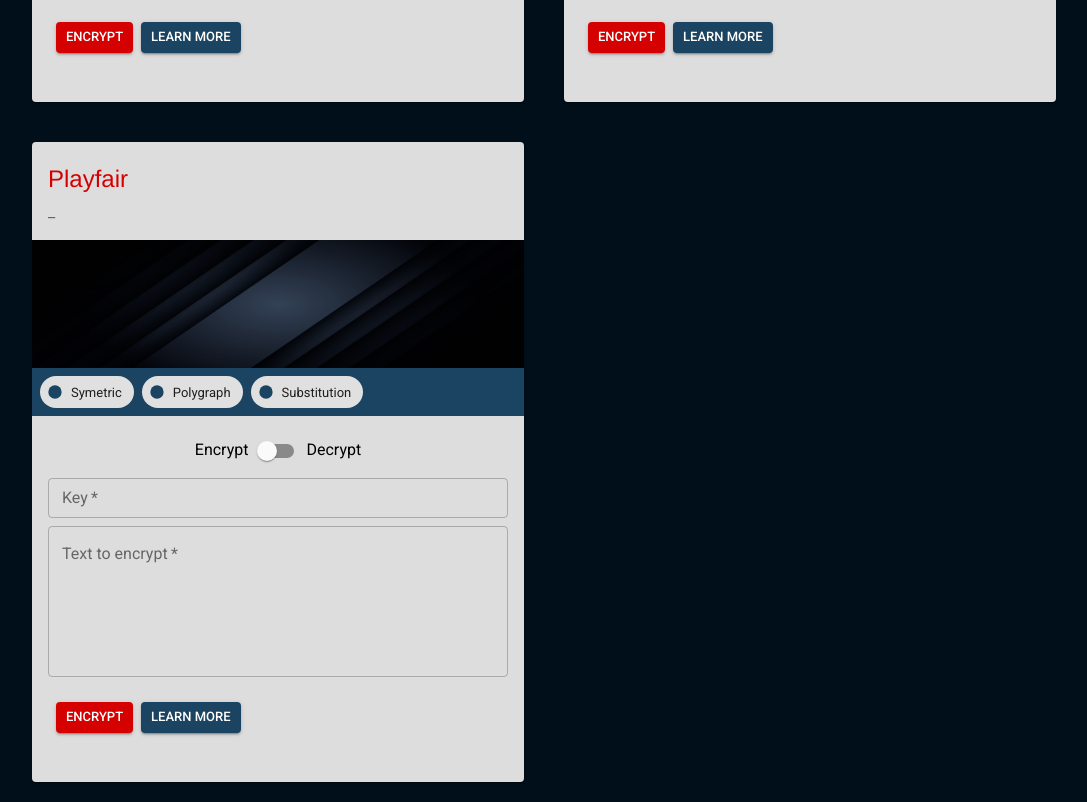
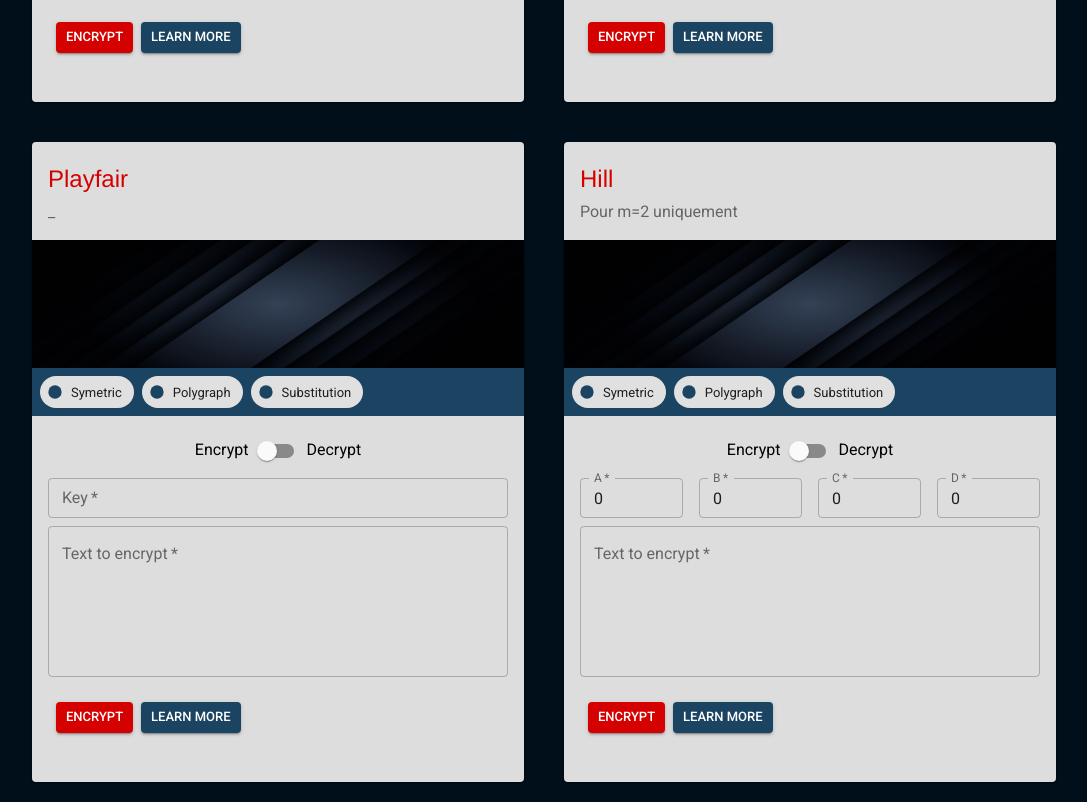
Before and after one commit to EmmanuelNativel/CryptoBank, a React (Create React App) app: page / in a window 1280 px wide. Shown: the part 2120-2922 px from the top of the page, without its empty margins (96-1183 px from the left). Built offline with nearby package versions, Linux system fonts and the light colour scheme; a web font is replaced by a local one.

Commit message:
Adding Hill Algorithm

```diff
--- a/src/components/CardItem/AlgoManager.js
+++ b/src/components/CardItem/AlgoManager.js
@@ -4,6 +4,7 @@ import AtbashForm from "./CardForms/AtbashForm";
 import VigenereForm from "./CardForms/VigenereForm";
 import HomophoneForm from "./CardForms/HomophoneForm";
 import PlayfairForm from "./CardForms/PlayfairForm";
+import HillForm from "./CardForms/HillForm";
 
 export default function AlgoManager({
   data,
@@ -82,9 +83,20 @@ export default function AlgoManager({
             onResult={onResult}
           />
         );
+      case 5:
+        return (
+          <HillForm
+            data={data}
+            keyValue={keyValue}
+            text={text}
+            isDecrypting={isDecrypting}
+            onKeyChange={onKeyChange}
+            onTextChange={onTextChange}
+            onIsDecryptingChange={onIsDecryptingChange}
+            onResult={onResult}
+          />
+        );
       /*
-            case 5:
-              return "Hill.js";
             case 6:
               return "TranspoRect.js";
             case 7:
--- /dev/null
+++ b/src/components/CardItem/CardForms/HillForm.js
@@ -0,0 +1,163 @@
+import React, { useState } from "react";
+import { makeStyles } from "@material-ui/core/styles";
+import {
+  TextField,
+  Switch,
+  FormLabel,
+  Grid,
+  CardActions,
+  Button
+} from "@material-ui/core";
+
+import {
+  encrypt,
+  decrypt,
+  getDeterminant,
+  isMAtrixValid
+} from "./../../../scripts/Hill";
+
+const useStyles = makeStyles(theme => ({
+  root: {
+    overflow: "hidden"
+  },
+  centered: {
+    textAlign: "center"
+  },
+  blueButton: {
+    backgroundColor: theme.palette.primary.light,
+    color: "white",
+    "&:hover": {
+      backgroundColor: theme.palette.primary.contrastText
+    }
+  }
+}));
+
+export default function HillForm({
+  data,
+  text,
+  isDecrypting,
+  onTextChange,
+  onIsDecryptingChange,
+  onResult
+}) {
+  const classes = useStyles();
+  const [A, setA] = useState(0);
+  const [B, setB] = useState(0);
+  const [C, setC] = useState(0);
+  const [D, setD] = useState(0);
+
+  const handleAction = e => {
+    const determinant = getDeterminant(A, B, C, D);
+    const isValid = isMAtrixValid(determinant);
+    console.log("HILL -> ", text, A, B, C, D, determinant, isValid);
+    if (isValid) {
+      const result = isDecrypting
+        ? decrypt(determinant, A, B, C, D, text)
+        : encrypt(A, B, C, D, text);
+      onResult(result);
+    } // SINON GERER LES ERREURS
+  };
+
+  return (
+    <form className={classes.root}>
+      <Grid container direction="column" spacing={1}>
+        <Grid item className={classes.centered}>
+          <FormLabel style={{ color: "black" }}>Encrypt</FormLabel>
+          <Switch
+            color="default"
+            checked={isDecrypting}
+            onChange={onIsDecryptingChange}
+          />
+          <FormLabel style={{ color: "black" }}>Decrypt</FormLabel>
+        </Grid>
+        <Grid item container direction="row" spacing={2}>
+          <Grid item xs={6} sm={3}>
+            <TextField
+              type="number"
+              label="A"
+              variant="outlined"
+              required
+              color="primary"
+              size="small"
+              value={A}
+              onChange={e => setA(e.target.value)}
+            />
+          </Grid>
+          <Grid item xs={6} sm={3}>
+            <TextField
+              type="number"
+              label="B"
+              variant="outlined"
+              required
+              color="primary"
+              size="small"
+              value={B}
+              onChange={e => setB(e.target.value)}
+            />
+          </Grid>
+          <Grid item xs={6} sm={3}>
+            <TextField
+              type="number"
+              label="C"
+              variant="outlined"
+              required
+              color="primary"
+              size="small"
+              value={C}
+              onChange={e => setC(e.target.value)}
+            />
+          </Grid>
+          <Grid item xs={6} sm={3}>
+            <TextField
+              type="number"
+              label="D"
+              variant="outlined"
+              required
+              color="primary"
+              size="small"
+              value={D}
+              onChange={e => setD(e.target.value)}
+            />
+          </Grid>
+        </Grid>
+        <Grid item>
+          <TextField
+            label={isDecrypting ? "Text to decrypt" : "Text to encrypt"}
+            multiline
+            rows="6"
+            variant="outlined"
+            fullWidth
+            required
+            color="primary"
+            style={{ height: "10rem" }}
+            value={text}
+            onChange={onTextChange}
+          />
+        </Grid>
+        <Grid item>
+          <CardActions>
+            <Button
+              size="small"
+              color="secondary"
+              variant="contained"
+              onClick={handleAction}
+            >
+              {isDecrypting ? "Decrypt" : "Encrypt"}
+            </Button>
+            <Button
+              size="small"
+              color="secondary"
+              variant="contained"
+              className={classes.blueButton}
+              component="a"
+              href={data.link}
+              target="_blank"
+            >
+              Learn more
+            </Button>
+          </CardActions>
+        </Grid>
+      </Grid>
+    </form>
+  );
+}
--- a/src/data/index.js
+++ b/src/data/index.js
@@ -35,15 +35,16 @@ const data = [
     properties: ["Symetric", "Polygraph", "Substitution"],
     link:
       "http://www.bibmath.net/crypto/index.php?action=affiche&quoi=ancienne/playfair"
+  },
+  {
+    id: 5,
+    name: "Hill",
+    subtitle: "Pour m=2 uniquement",
+    properties: ["Symetric", "Polygraph", "Substitution"],
+    link:
+      "http://www.bibmath.net/crypto/index.php?action=affiche&quoi=poly/hill"
   }
   /*
-    {
-        id: 5,
-        name: "Hill",
-        subtitle: "Pour m=2 uniquement",
-        properties : ["Symetric", "Polygraph", "Substitution"],
-        link: "http://www.bibmath.net/crypto/index.php?action=affiche&quoi=poly/hill"
-    },
     {
         id: 6,
         name: "Transposition rectangulaire",
--- /dev/null
+++ b/src/scripts/Hill.js
@@ -0,0 +1,126 @@
+/**
+ * Implémentation du chiffrement de Hill en séparant en blocs de 2 uniquement
+ */
+
+import { getExtendedAsciiCharOf, inverseMod256, getExtendedAsciiCodeOf, splitExtASCIIstring, hexaToDecimal } from "./utils";
+
+const M = 2;
+
+/**
+ * Fonction qui retourne le déterminant d'une matrice 2x2
+ * Entrée : Les élements de la matrice
+ * Sortie : Le déterminant sous forme d'entier
+ */
+function getDeterminant(a, b, c, d) {
+  return a * d - b * c;
+}
+
+/**
+ * Fonction permettant de vérifier si la matrice données est valide.
+ * Entrée : Le déterminant de la matrice
+ * Sortie : Un booléen : Vrai si la matrice est valide, faux sinon.
+ */
+function isMAtrixValid(determinant) {
+  return !(determinant % 2 === 0 || determinant % 13 === 0);
+}
+
+/**
+ * Fonction permettant de coder un message grâce à l'algorithme de Hill
+ * Entrée : M -> Le découpage du message
+ *        : a, b, c, d -> Les éléments de la matrice clée
+ *        : msg -> Le message à crypter
+ * Sortie : Le message crypté sous forme de chaine de caractères
+ */
+function encrypt(a, b, c, d, msg, m=M) {
+  // On ajoute un espace si un groupe est incomplet -> Il sera retiré au déchiffrement
+  if (msg.length % m !== 0) msg = msg + " ";
+
+  const msgArray = splitExtASCIIstring(msg); // On split le message en prenant en compte les caractères non-visibles
+
+  // On va ensuite récupéré le code ASCII étendu de chacun des éléments
+  const msgIndex = msgArray.map(c => {
+    const code = c.length > 1 ? hexaToDecimal(c) : getExtendedAsciiCodeOf(c); // si c.length > 1 alors on est entrain de traiter un caractère hexadécimal
+    return code;
+  });
+  let codedMsg = ""; // Va contenir le message crypté
+
+  for (let i = 0; i < msgIndex.length; i += m) {
+    const x1 = msgIndex[i]; // Le premier caractère
+    const x2 = msgIndex[i + 1]; // Le second caractère
+
+    const y1 = a * x1 + b * x2;
+    const y2 = c * x1 + d * x2;
+
+    let z1 = y1 % 256;
+    let z2 = y2 % 256;
+
+    if (z1 < 0) z1 += 256;
+    if (z2 < 0) z2 += 256;
+
+    codedMsg += getExtendedAsciiCharOf(z1); // On récupère le caractère associé au code du nouveau caractère crypté
+    codedMsg += getExtendedAsciiCharOf(z2); // On récupère le caractère associé au code du nouveau caractère crypté
+  }
+  return codedMsg;
+}
+
+/**
+ * Fonction permettant de décoder un message grâce à l'algorithme de Hill
+ * Entrée : M -> Le découpage du message
+ *        : det -> Le déterminant de la matrice clée
+ *        : a, b, c, d -> Les éléments de la matrice clée
+ *        : msg -> Le message à crypter
+ * Sortie : Le message décrypté sous forme de chaine de caractères
+ */
+function decrypt(det, a, b, c, d, msg, m=M) {
+  const inverseDet = inverseMod256(det); // Calcul de l'inverse % 256 du déterminant
+  const msgArray = splitExtASCIIstring(msg); // On split le message en prenant en compte les caractères non-visibles
+
+  // On va ensuite récupéré le code ASCII étendu de chacun des éléments
+  const msgIndex = msgArray.map(c => {
+    const code = c.length > 1 ? hexaToDecimal(c) : getExtendedAsciiCodeOf(c); // si c.length > 1 alors on est entrain de traiter un caractère hexadécimal
+    return code;
+  });
+  let decodedMsg = ""; // Va contenir le message décrypté
+
+  for (let i = 0; i < msgIndex.length; i += m) {
+    const x1 = msgIndex[i]; // Le premier caractère
+    const x2 = msgIndex[i + 1]; // Le second caractère
+
+    const y1 = inverseDet * (d * x1 - b * x2);
+    const y2 = inverseDet * (-c * x1 + a * x2);
+
+    let z1 = y1 % 256;
+    let z2 = y2 % 256;
+
+    if (z1 < 0) z1 += 256;
+    if (z2 < 0) z2 += 256;
+
+    decodedMsg += getExtendedAsciiCharOf(z1); // On récupère le caractère associé au code du nouveau caractère décrypté
+    decodedMsg += getExtendedAsciiCharOf(z2); // On récupère le caractère associé au code du nouveau caractère décrypté
+  }
+  return decodedMsg.trim(); // On enlève l'espace supplémentaire ajouté si le nombre de caractère n'est pas paire (ici m vaut tjs 2)
+}
+
+export { encrypt, decrypt, getDeterminant, isMAtrixValid };
+
+
+// const MESSAGE = "Sécurité {Informatique}!";
+// const A = 3;
+// const B = 5;
+// const C = 2;
+// const D = 7;
+
+// const determinant = getDeterminant(A, B, C, D);
+// const isValid = isMAtrixValid(determinant);
+
+// if (isValid) {
+//   console.log("Message à crypter : ", MESSAGE);
+//   const encryptedMessage = encrypt(A, B, C, D, MESSAGE, M);
+//   console.log("message crypté : ", encryptedMessage);
+
+//   console.log("Message à décrypter : ", encryptedMessage);
+//   console.log(
+//     "message décrypté : ",
+//     decrypt(determinant, A, B, C, D, encryptedMessage, M)
+//   );
+// } else console.log("Le déterminant n'est pas valide !");
--- a/src/scripts/utils.js
+++ b/src/scripts/utils.js
@@ -522,4 +522,4 @@ function getAlphabet() {
     return matrix[0].map((c, i) => matrix.map(row => row[i]));
   }
 
-  export { splitExtASCIIstring, decale, hexaToDecimal, getExtendedAsciiCodeOf, getExtendedAsciiCharOf, indexOf, getAlphabet, getNumbers, getRandomInt, splitToNblocs, listToMatrix, transposeMatrix };
+  export { splitExtASCIIstring, decale, hexaToDecimal, getExtendedAsciiCodeOf, getExtendedAsciiCharOf, indexOf, getAlphabet, getNumbers, getRandomInt, splitToNblocs, listToMatrix, transposeMatrix, inverseMod256 };
```
